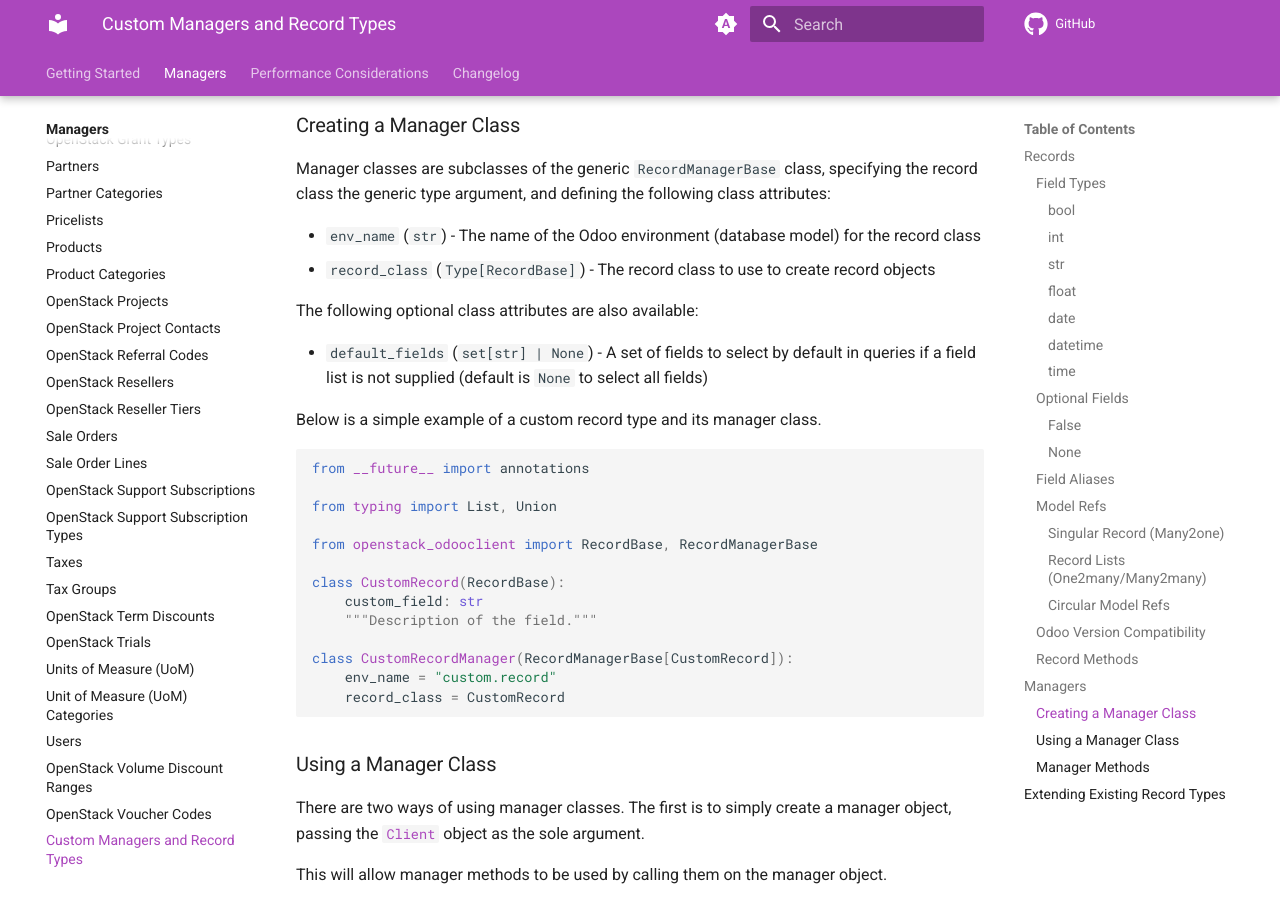
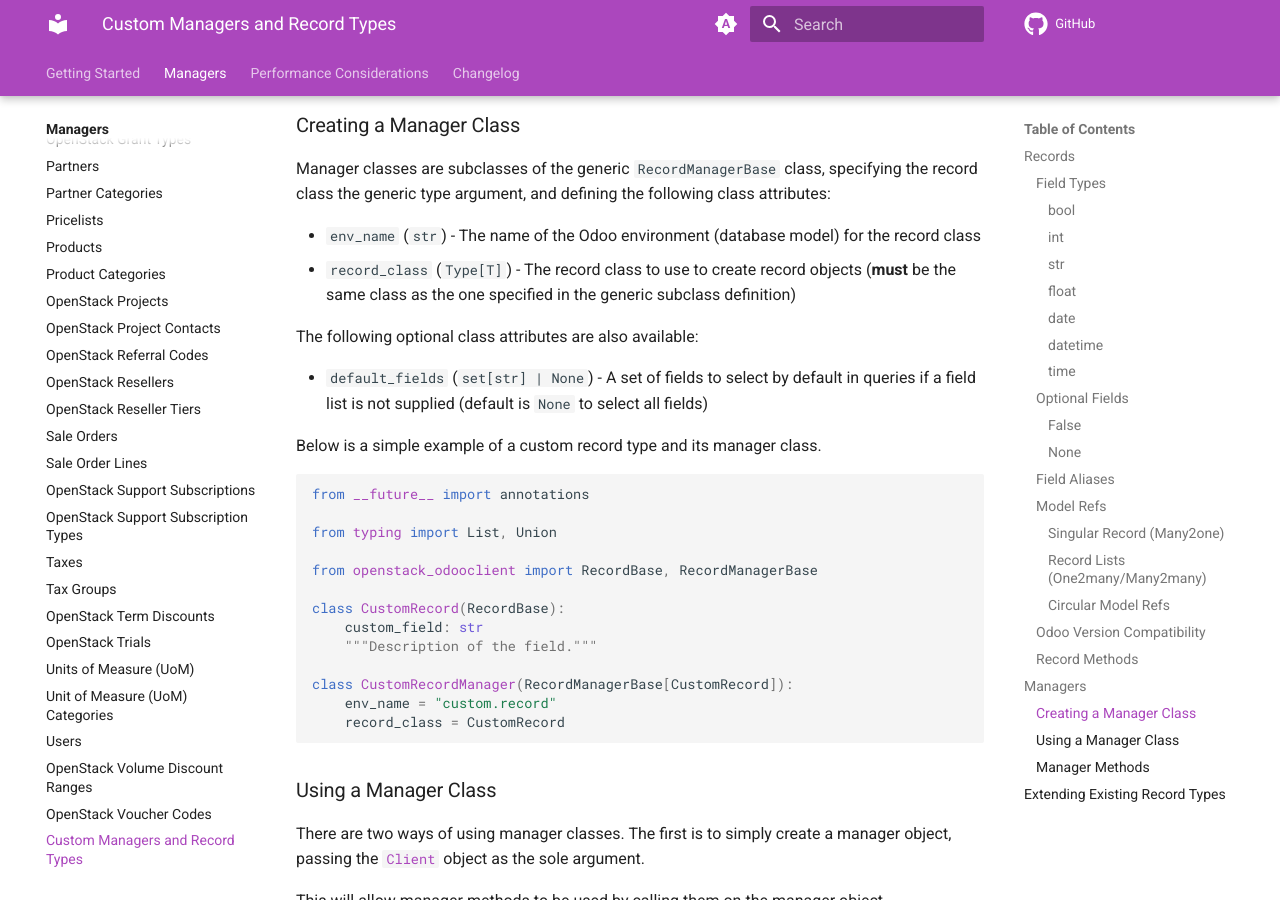
Before and after one commit to catalyst-cloud/python-openstack-odooclient, an MkDocs documentation site: the page built from docs/managers/custom.md, in a window 1280 px wide and 900 px high, scrolled down 12394 px. Built offline with MkDocs 1.6.1 and Material for MkDocs 9.7.7, drawn with Linux system fonts in a browser that asks for light colours; comment, search, counter and statistics services are not loaded.

Commit message:
Add more details for what needs to be set in `record_class`

```diff
--- a/docs/managers/custom.md
+++ b/docs/managers/custom.md
@@ -638,7 +638,7 @@
 and defining the following class attributes:
 
 * `env_name` (`str`) - The name of the Odoo environment (database model) for the record class
-* `record_class` (`Type[RecordBase]`) - The record class to use to create record objects
+* `record_class` (`Type[T]`) - The record class to use to create record objects (**must** be the same class as the one specified in the generic subclass definition)
 
 The following optional class attributes are also available:
 
```
